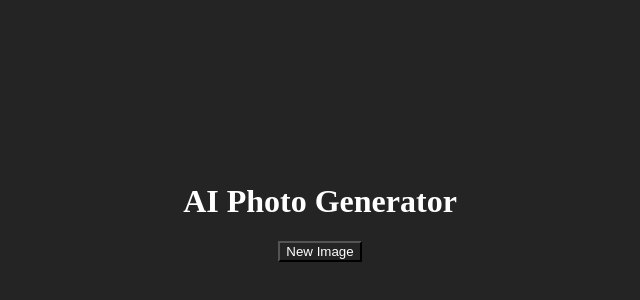
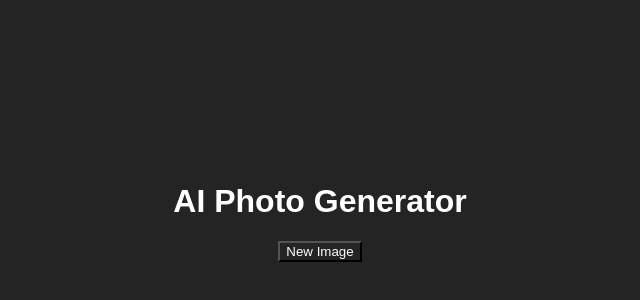
Before and after one commit to ChrisRead22/AI-Generator, a React (Create React App) app: page / in a window 1280 px wide. Shown: the part 156-456 px from the top of the page, without its empty margins (320-960 px from the left). Built offline with nearby package versions, Linux system fonts and the light colour scheme.

Commit message:
Finishing Touches

```diff
--- a/src/App.css
+++ b/src/App.css
@@ -10,4 +10,9 @@
     align-items: center;
     height: 90vh;
     text-align: center;
+    font-family: Arial, Helvetica, sans-serif;
 }
+
+button {
+
+}
```
